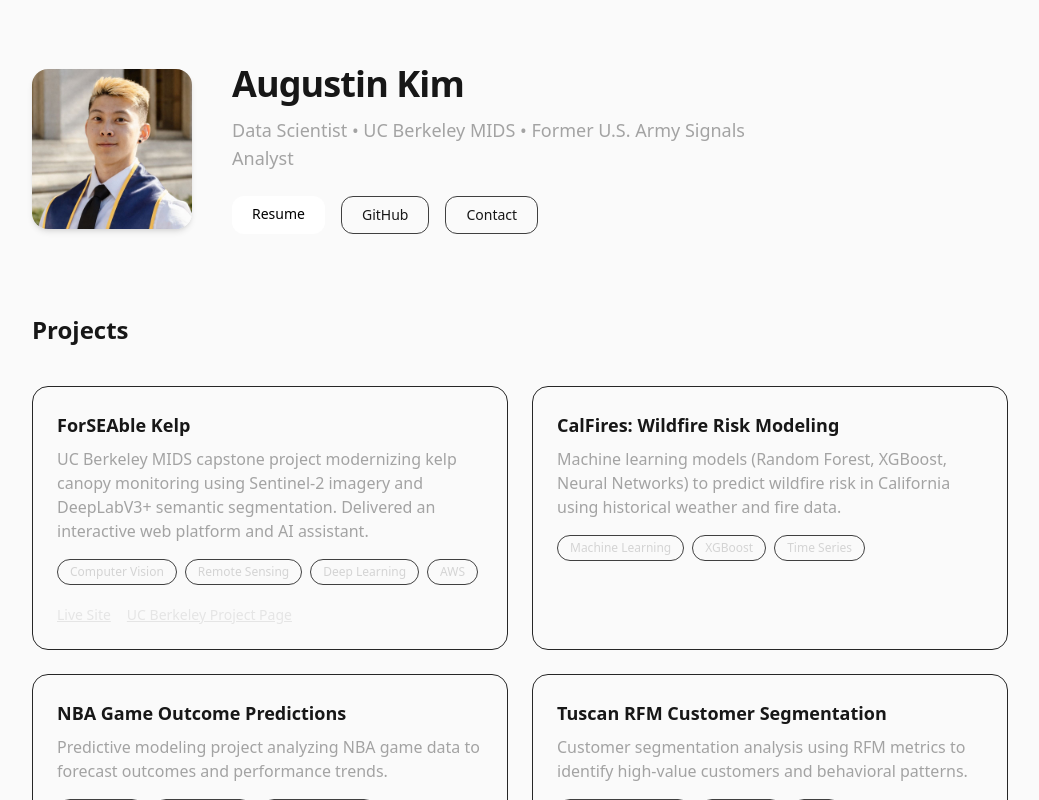
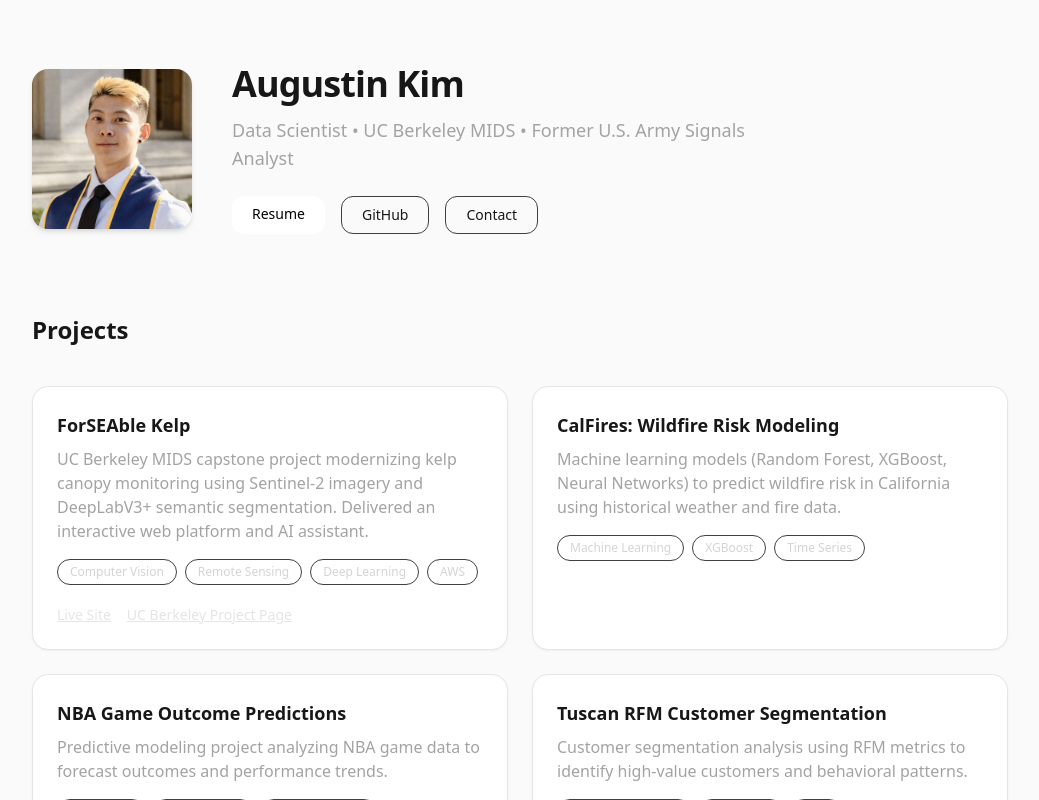
Before and after one commit to ajaykim94/augustin-portfolio, a Next.js app: page / in a window 1280 px wide. Shown: the top 800 px of the page, without its empty margins (120-1159 px from the left). Built offline with nearby package versions, Linux system fonts and the light colour scheme.

Commit message:
Update page.tsx

```diff
--- a/app/page.tsx
+++ b/app/page.tsx
@@ -114,7 +114,15 @@ export default function Home() {
           {PROJECTS.map((p) => (
             <div
               key={p.title}
-              className="border border-neutral-800 rounded-2xl p-6 hover:border-neutral-600 transition"
+              className="
+                bg-white
+                border border-neutral-200
+                rounded-2xl
+                p-6
+                shadow-sm
+                hover:shadow-md
+                transition
+              "
             >
               <h3 className="text-lg font-semibold">{p.title}</h3>
               <p className="mt-2 text-neutral-400">{p.description}</p>
```
